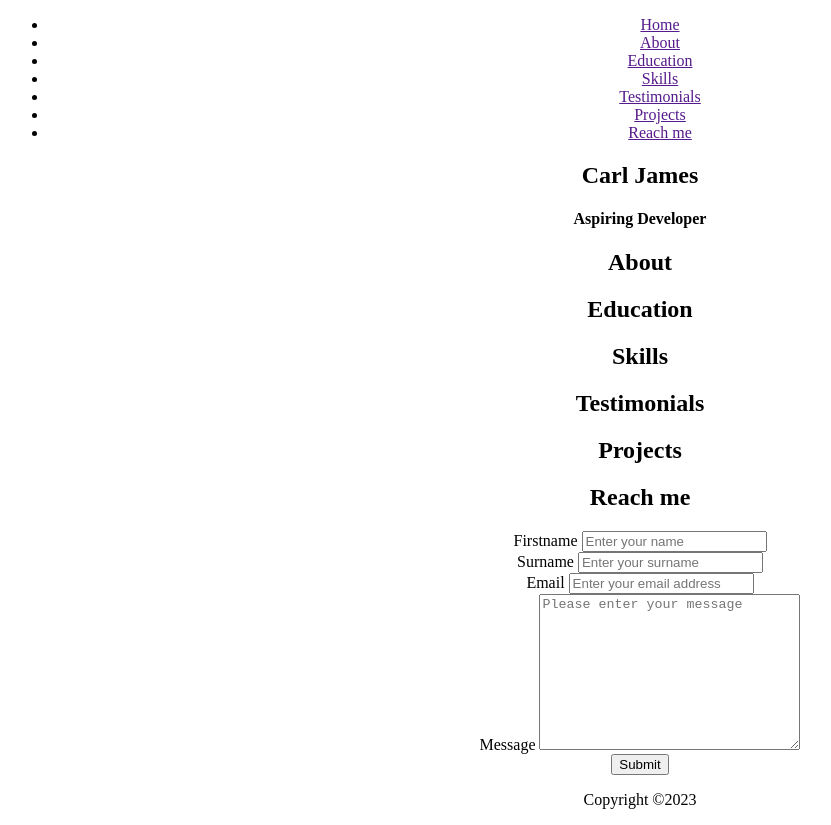
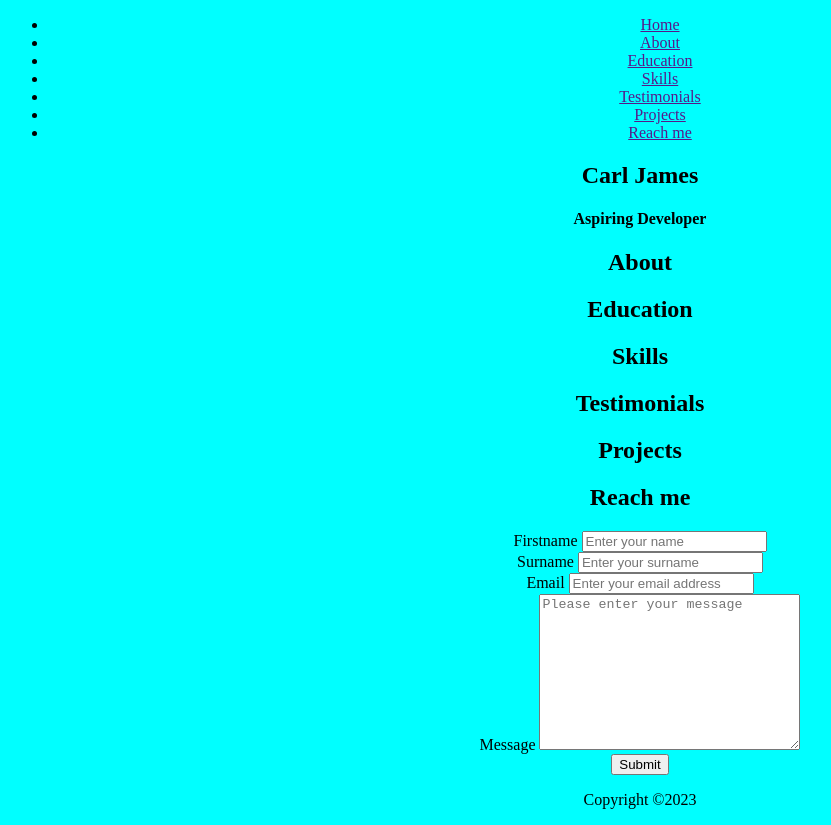
Before and after one commit to Understudystudent/todayPortofilo, a plain HTML site: page index.html in a window 1280 px wide. Shown: the whole page, without its empty margins (0-831 px from the left). Drawn offline with Linux system fonts and the light colour scheme.

Commit message:
changed background color

```diff
--- a/style.css
+++ b/style.css
@@ -1,4 +1,4 @@
 body {
     text-align: center;
-    background-color: rgb( blue);
+    background-color: aqua;
 }
```
